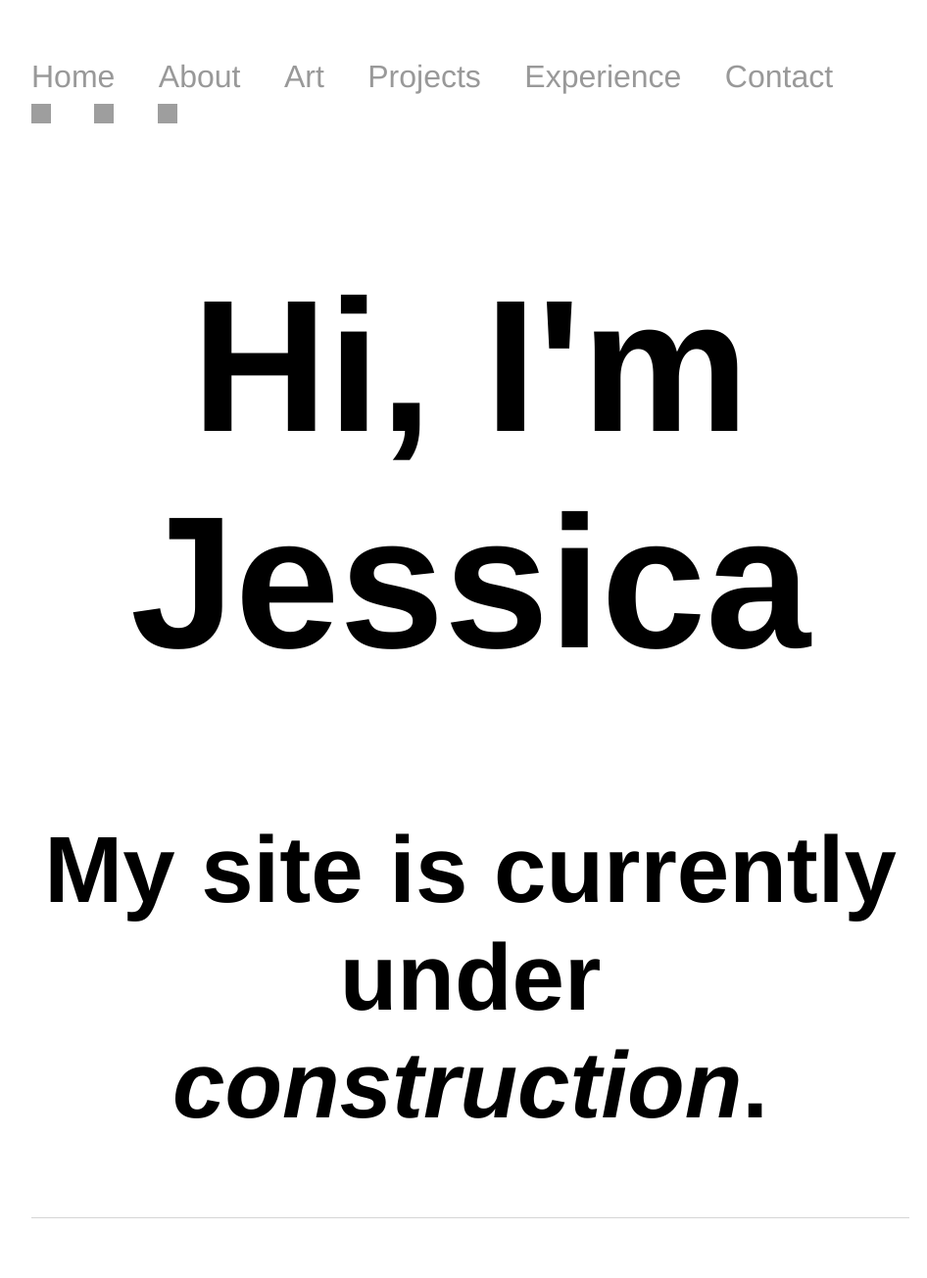
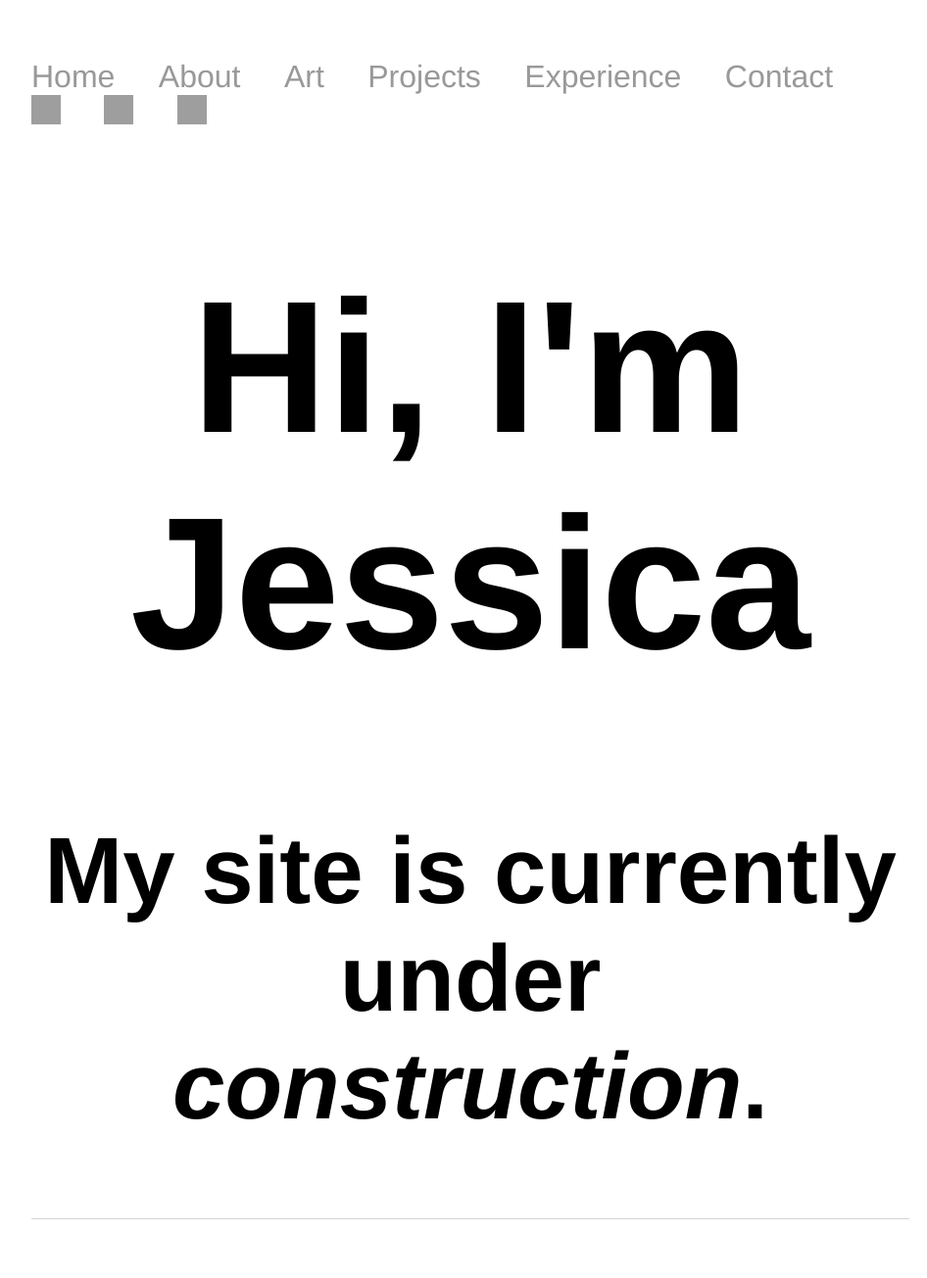
Before and after one commit to jhltsang/jhltsang.github.io, a Jekyll site: the page built from index.html, in a window 1280 px wide. Shown: the whole page at 98% size, without its empty margins (160-1106 px from the left). Built offline with Jekyll 4.4.1, drawn with Linux system fonts in a browser that asks for light colours; grey boxes are pictures that could not be loaded.

Commit message:
Update default.html

```diff
--- a/_layouts/default.html
+++ b/_layouts/default.html
@@ -15,11 +15,11 @@
 				<li><a href="/experience">Experience</a></li>
 				<li><a href="/contact">Contact</a></li>
 				<a href="https://www.facebook.com/jhltsang">
-					 <li><img src="https://www.facebookbrand.com/img/fb-art.jpg" alt="FaceBook" style="width:20px;height:20px;"></li></a>
+					 <li><img src="https://www.facebookbrand.com/img/fb-art.jpg" alt="FaceBook" style="width:30px;height:30px;"></li></a>
 				<a href="https://www.linkedin.com/in/jhltsang">
-					 <li><img src="http://netdna.copyblogger.com/images/linkedin.png" alt="LinkedIn" style="width:20px;height:20px;"></li></a>
+					 <li><img src="http://netdna.copyblogger.com/images/linkedin.png" alt="LinkedIn" style="width:30px;height:30px;"></li></a>
 				<a href="https://www.instagram.com/jessthedinosaur">
-					 <li><img src="http://www.garelliprofumi.com/word/profumerie/wp-content/uploads/2014/12/Instagram.png" alt="Instagram" style="width:20px;height:20px;"></li></a>
+					 <li><img src="http://www.garelliprofumi.com/word/profumerie/wp-content/uploads/2014/12/Instagram.png" alt="Instagram" style="width:30px;height:30px;"></li></a>
 
 	    		</ul>
 			</nav>
```
